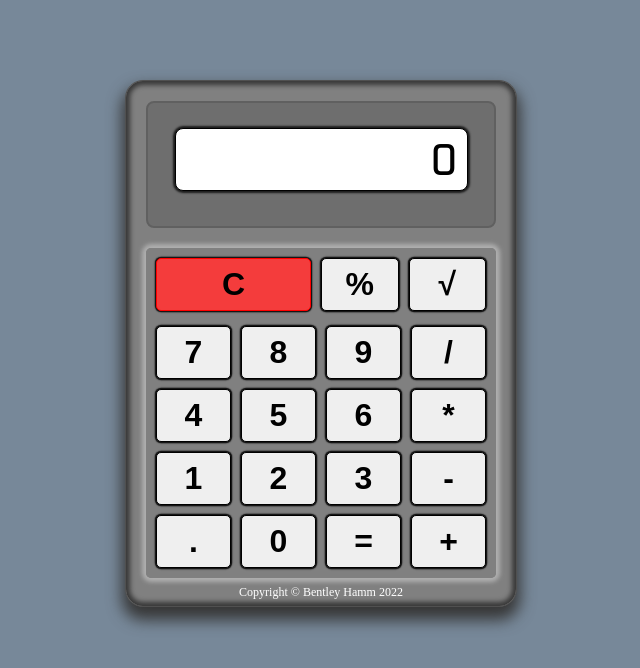
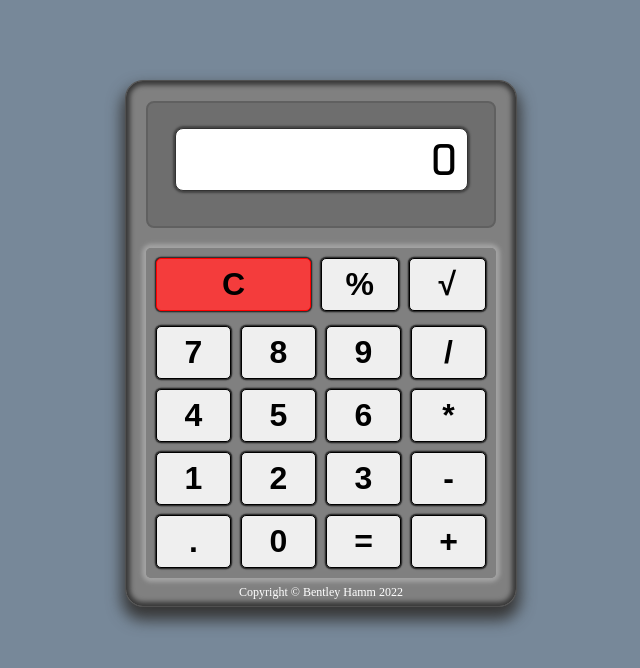
Before and after one commit to 2wheelcode/calculator, a plain HTML site: page index.html in a window 1280 px wide. Shown: the whole page, without its empty margins (319-959 px from the left). Drawn offline with Linux system fonts and the light colour scheme.

Commit message:
Styling cleanup

```diff
--- a/styls.css
+++ b/styls.css
@@ -40,10 +40,10 @@ body {
     margin: 25px auto 35px;
     padding: 3px 8px;
     border-radius: 8px;
-    border: 1px solid #000;
-    -webkit-box-shadow: 0px 0px 2px 2px rgba(0,0,0,0.75);
-    -moz-box-shadow: 0px 0px 2px 2px rgba(0,0,0,0.75);
-    box-shadow: 0px 0px 2px 2px rgba(0,0,0,0.75);
+    border: 1px solid #333333;
+    -webkit-box-shadow: 0px 0px 2px 2px rgba(55, 55, 55, 0.75);
+    -moz-box-shadow: 0px 0px 2px 2px rgba(55, 55, 55, 55 0.75);
+    box-shadow: 0px 0px 2px 2px rgba(55, 55, 55, 55 0.75);
 }
 
 .buttons {
@@ -51,9 +51,9 @@ body {
     padding: 8px;
     margin-bottom: 7px;
     border: 2px solid #808080;
-    -webkit-box-shadow: 0px 0px 4px 4px rgb(175, 175, 175);
-    -moz-box-shadow: 0px 0px 4px 4px rgba(175,175,175,1);
-    box-shadow: 0px 0px 4px 4px rgba(175,175,175,1);
+    -webkit-box-shadow: 0px 0px 4px 4px rgb(175, 175, 175 0.75);
+    -moz-box-shadow: 0px 0px 4px 4px rgba(175, 175, 175, 0.75);
+    box-shadow: 0px 0px 4px 4px rgba(175, 175, 175, 0.75);
 }
 
 button {
@@ -62,9 +62,9 @@ button {
     padding: 7px;
     border-radius: 5px;
     border: 1.2px solid #000;
-    -webkit-box-shadow: 0px 0px 1.2px 1.2px rgba(9,9,9,1);
-    -moz-box-shadow: 0px 0px 1.2px 1.2px rgba(9,9,9,1);
-    box-shadow: 0px 0px 1.2px 1.2px rgba(9,9,9,1);
+    -webkit-box-shadow: 0px 0px 1.2px 1.2px rgba( 9, 9, 9, 0.75);
+    -moz-box-shadow: 0px 0px 1.2px 1.2px rgba( 9, 9, 9, 0.75);
+    box-shadow: 0px 0px 1.2px 1.2px rgba( 9, 9, 9, 0.75);
 }
 
 button:hover {
@@ -81,6 +81,9 @@ button:hover {
 #clear {
     background-color: #f43c3c;
     border-color: #ff0000;
+    -webkit-box-shadow: 0px 0px 1.2px 1.2px rgba( 9, 9, 9, 0.75);
+    -moz-box-shadow: 0px 0px 1.2px 1.2px rgba( 9, 9, 9, 0.75);
+    box-shadow: 0px 0px 1.2px 1.2px rgba( 9, 9, 9, 0.75);
 }
 
 #clear:hover {
```
